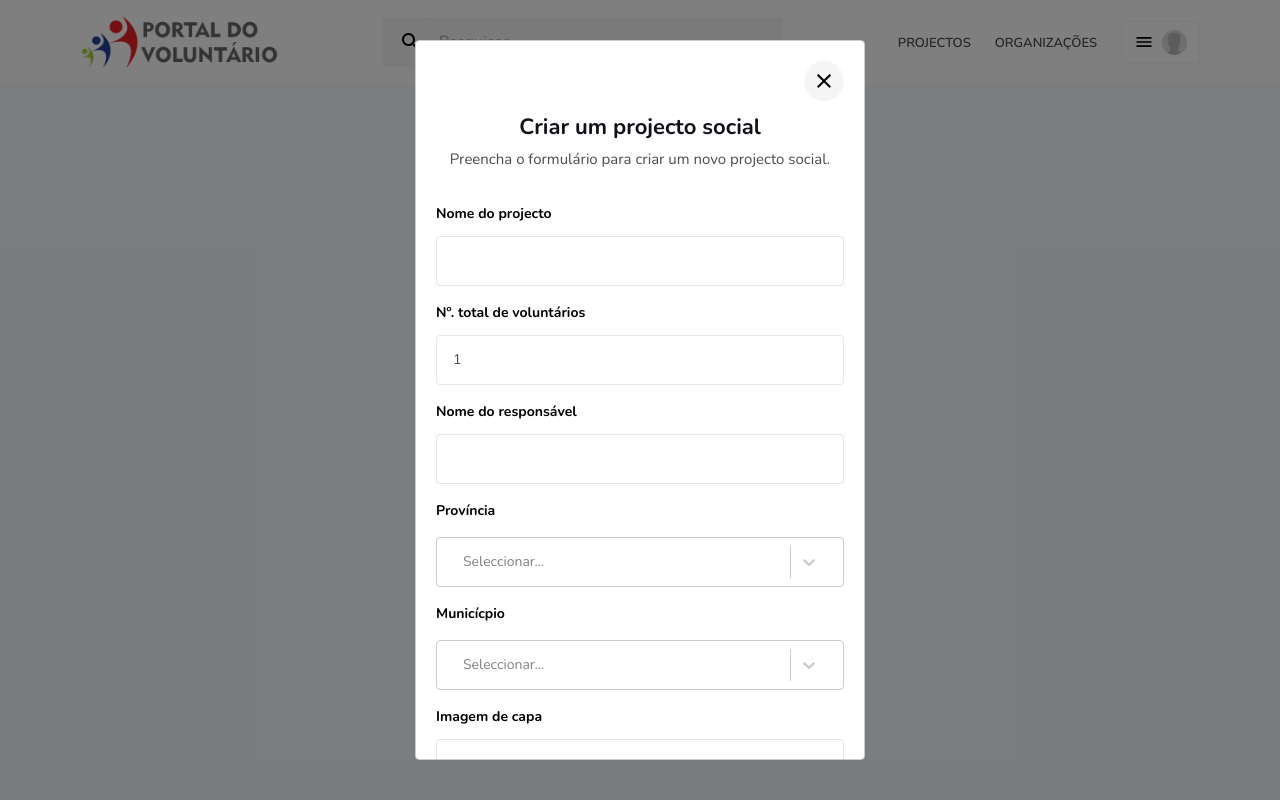
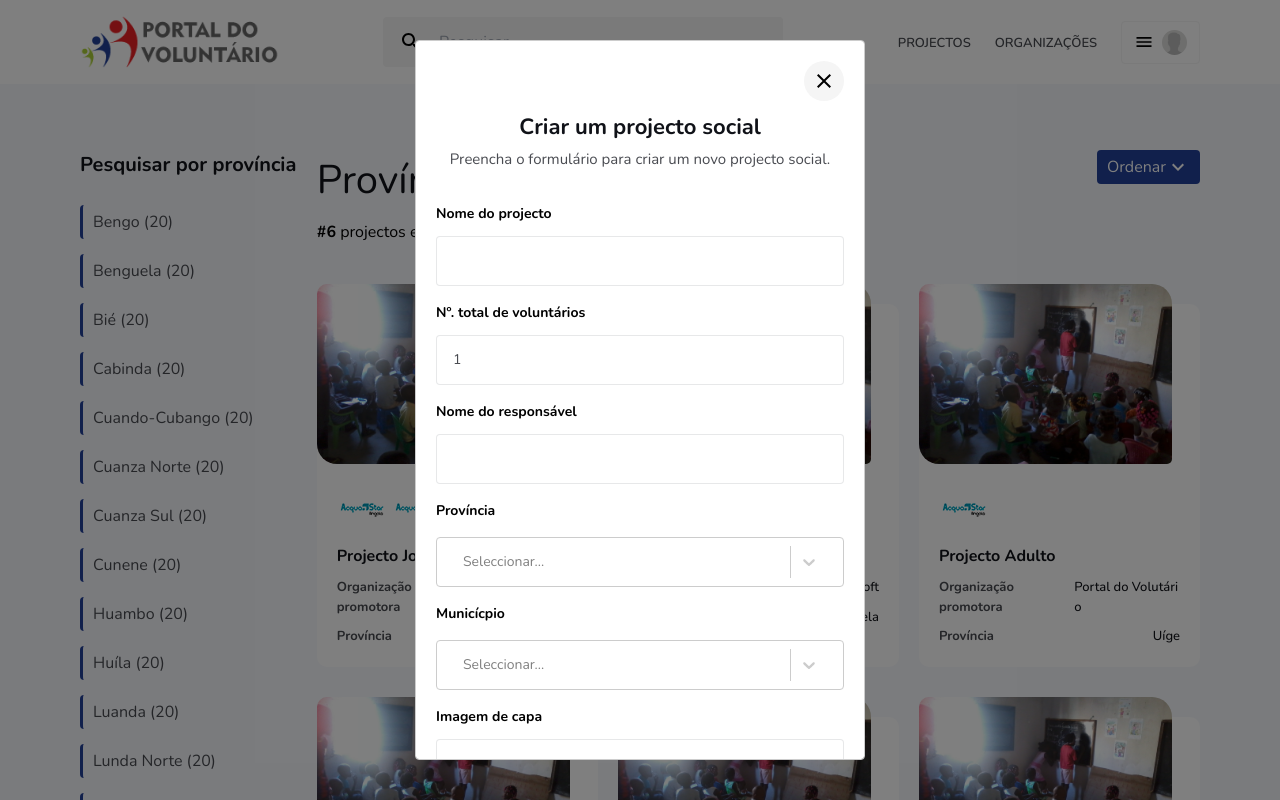
Before and after one commit to FelixPereira/bvolunt, a Next.js app: page / in a window 1280 px wide. Shown: the top 800 px of the page. Built offline with nearby package versions, Linux system fonts and the light colour scheme; no server answers.

Commit message:
feat render SocialProjectsPage

```diff
--- a/app/page.tsx
+++ b/app/page.tsx
@@ -1,12 +1,17 @@
-import Image from 'next/image'
-import { Inter } from 'next/font/google'
+import Image from 'next/image';
+import { Inter } from 'next/font/google';
 
-const inter = Inter({ subsets: ['latin'] })
+import Container from './components/Container';
+import SocialProjectsPage from './components/socialProjectsPage';
+
+const inter = Inter({ subsets: ['latin'] });
 
 export default function Home() {
   return (
-    <main>
-
+    <main className='py-[150px]'>
+      <Container>
+        <SocialProjectsPage />
+      </Container>
     </main>
-  )
+  );
 }
```
